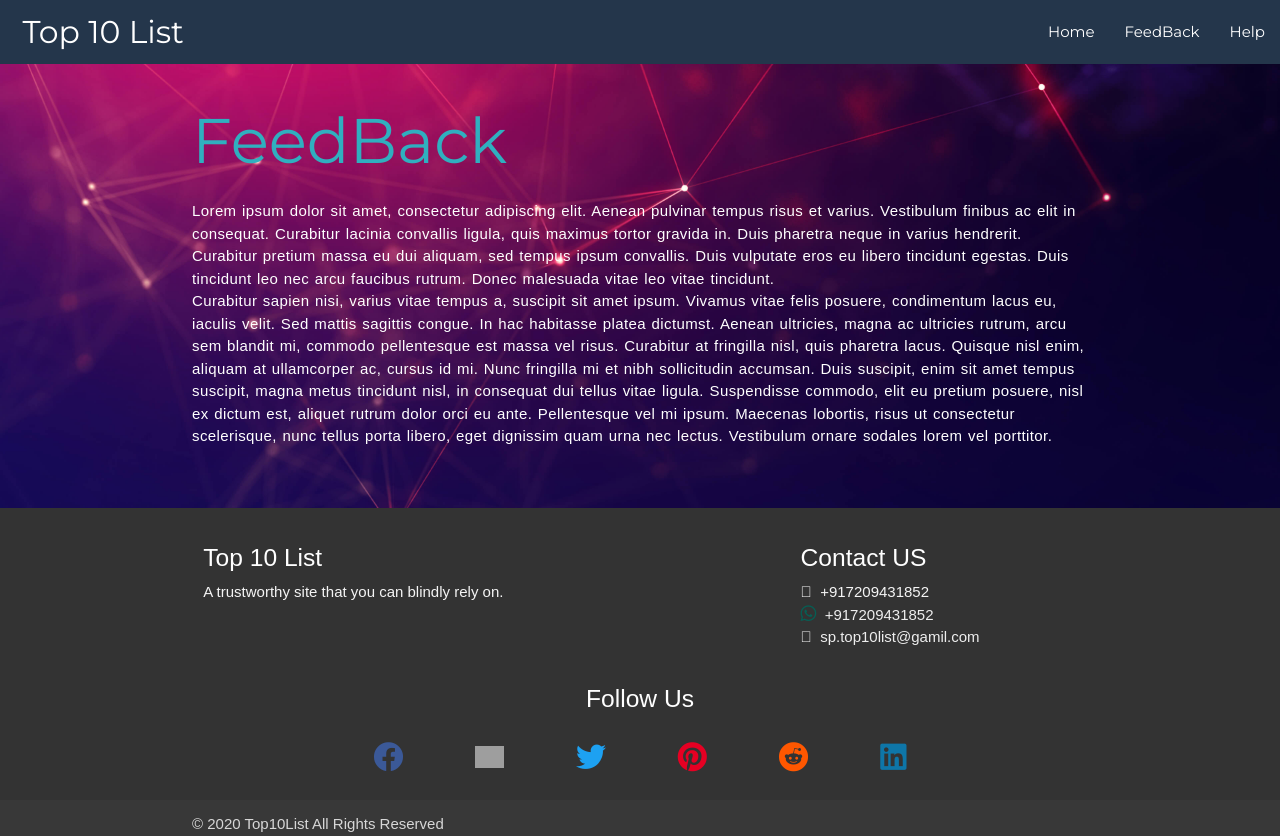
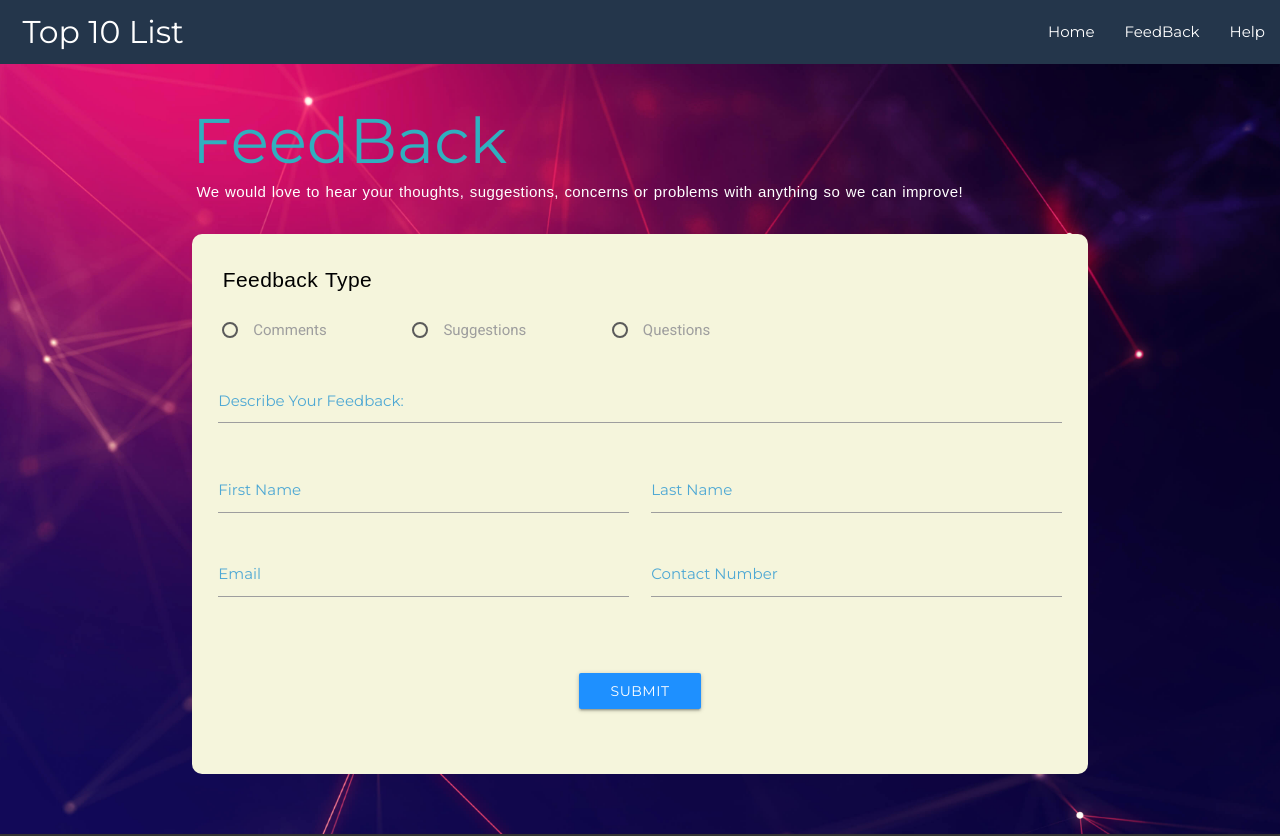
Before and after one commit to amankumar6/Top10List-React, a React (Create React App) app: page /feedback in a window 1280 px wide. Shown: the top 836 px of the page. Built offline with nearby package versions, Linux system fonts and the light colour scheme; grey boxes are pictures that could not be loaded; a web font is replaced by a local one.

Commit message:
chore: feedback form created

```diff
--- a/package.json
+++ b/package.json
@@ -1,5 +1,5 @@
 {
-  "homepage": "https://amankumar6.github.io/Top10List-React",
+  "homepage": "https://amankumar6.github.io/",
   "name": "top10list",
   "version": "0.1.0",
   "private": true,
--- a/src/components/pages/feedback.js
+++ b/src/components/pages/feedback.js
@@ -1,21 +1,74 @@
 import React, { Component } from 'react'
 import '../style/other.css'
 
-export class contact extends Component {
+export class feedback extends Component {
     render() {
         return (
             <div className="feedback">
                 <div className="container">
-                    <h1>FeedBack</h1>
+                    <h1>
+                        FeedBack
+                    </h1>
                     <p>
-                        Lorem ipsum dolor sit amet, consectetur adipiscing elit. Aenean pulvinar tempus risus et varius. Vestibulum finibus ac elit in consequat. Curabitur lacinia convallis ligula, quis maximus tortor gravida in. Duis pharetra neque in varius hendrerit. Curabitur pretium massa eu dui aliquam, sed tempus ipsum convallis. Duis vulputate eros eu libero tincidunt egestas. Duis tincidunt leo nec arcu faucibus rutrum. Donec malesuada vitae leo vitae tincidunt.
-                        <br/>
-                        Curabitur sapien nisi, varius vitae tempus a, suscipit sit amet ipsum. Vivamus vitae felis posuere, condimentum lacus eu, iaculis velit. Sed mattis sagittis congue. In hac habitasse platea dictumst. Aenean ultricies, magna ac ultricies rutrum, arcu sem blandit mi, commodo pellentesque est massa vel risus. Curabitur at fringilla nisl, quis pharetra lacus. Quisque nisl enim, aliquam at ullamcorper ac, cursus id mi. Nunc fringilla mi et nibh sollicitudin accumsan. Duis suscipit, enim sit amet tempus suscipit, magna metus tincidunt nisl, in consequat dui tellus vitae ligula. Suspendisse commodo, elit eu pretium posuere, nisl ex dictum est, aliquet rutrum dolor orci eu ante. Pellentesque vel mi ipsum. Maecenas lobortis, risus ut consectetur scelerisque, nunc tellus porta libero, eget dignissim quam urna nec lectus. Vestibulum ornare sodales lorem vel porttitor.
+                        We would love to hear your thoughts, suggestions, concerns or problems with anything so we can improve!
                     </p>
+                    <form action="#">
+                        <div className="row">
+                            <div className="col s12">
+                                <p>Feedback Type</p>
+                                <br/>
+                                <div className="col s12 m7 feedbackType">
+                                    <label>
+                                        <input name="group1" type="radio"/>
+                                        <span>Comments</span>
+                                    </label>
+                                    <label>
+                                        <input name="group1" type="radio" />
+                                        <span>Suggestions</span>
+                                    </label>
+                                    <label>
+                                        <input name="group1" type="radio" />
+                                        <span>Questions</span>
+                                    </label>
+                                </div>
+
+                            </div>
+                        </div>
+                        <div className="row">
+                            <div className="input-field col s12">
+                                <textarea id="describe" className="materialize-textarea"></textarea>
+                                <label for="describe">Describe Your Feedback:</label>
+                            </div>
+                            <div className="input-field col s6">
+                                <input id="first_name" type="text"/>
+                                <label for="first_name">First Name</label>
+                            </div>
+                            <div className="input-field col s6">
+                                <input id="last_name" type="text"/>
+                                <label for="last_name">Last Name</label>
+                            </div>
+                            <div className="input-field col s6">
+                                <input id="email" type="email" className="validate"/>
+                                <label for="email">Email</label>
+                                <span className="helper-text" data-error="Invalid Email ID" data-success=""></span>
+                            </div>
+                            <div className="input-field col s6">
+                                <input id="icon_contact" type="tel"/>
+                                <label for="icon_contact">Contact Number</label>
+                            </div>
+                        </div>
+                        <div className="row">
+                            <div className="input-field col s2 offset-s5">
+                                <button className="btn waves-effect waves-light" type="submit" name="action">Submit
+                                    <i className="material-icons right">send</i>
+                                </button>
+                            </div>
+                        </div>
+                    </form>
                 </div>
             </div>
         )
     }
 }
 
-export default contact
+export default feedback
--- a/src/components/pages/home.js
+++ b/src/components/pages/home.js
@@ -23,8 +23,8 @@ export class home extends Component {
                     </div>
                     <div className="nav-content">
                         <ul className="tabs tabs-transparent">
-                            <li className="tab"><a className="active" href="#anime">Anime</a></li>
-                            <li className="tab"><a href="#games">Games</a></li>
+                            <li className="tab"><a href="#anime">Anime</a></li>
+                            <li className="tab"><a className="active" href="#games">Games</a></li>
                             <li className="tab"><a href="#movies">Movies</a></li>
                             <li className="tab"><a href="#musicVideo">Music Video</a></li>
                             <li className="tab"><a href="#webSeries">Web Series</a></li>
--- a/src/components/style/other.css
+++ b/src/components/style/other.css
@@ -12,9 +12,13 @@
 }
 
 .help h1,
-.feedback h1{
-    font-family: 'Montserrat', sans-serif ;
+.feedback h1 {
+    font-family: 'Montserrat', sans-serif;
     color: #30afbf;
+}
+
+.feedback h1 {
+    margin-bottom: 0.4rem;
 }
 
 .help p,
@@ -24,3 +28,80 @@
     letter-spacing: 0.4px;
     word-spacing: 1px;
 }
+
+.feedback p {
+    padding-left: 0.3rem;
+}
+
+form {
+    margin-top: 2rem;
+    background-color: beige;
+    padding: 2rem 1rem;
+    border-radius: 10px;
+}
+
+form .row .col p {
+    color: black;
+    font-size: 1.4rem;
+}
+
+[type="radio"]:checked+span:after,
+[type="radio"].with-gap:checked+span:after {
+    background-color: #4ea8d4;
+}
+
+[type="radio"]:checked+span:after,
+[type="radio"].with-gap:checked+span:before,
+[type="radio"].with-gap:checked+span:after {
+    border: 2px solid #4ea8d4;
+}
+
+
+.feedbackType {
+    color: black;
+    display: flex;
+    justify-content: space-between;
+    align-items: center;
+    padding: 0 !important;
+}
+
+input,
+textarea {
+    color: black;
+    font-family: muli, sans-serif;
+}
+
+.input-field label,
+.materialize-textarea label {
+    color: #4ea8d4 !important;
+    font-family: 'Montserrat', sans-serif !important;
+}
+
+.input-field input[type=text]:focus+label,
+.materialize-textarea input[type=text]:focus+label {
+    color: #4ea8d4 !important;
+}
+
+.input-field input[type=text]:focus,
+.input-field input[type=email]:focus,
+.input-field input[type=tel]:focus,
+.materialize-textarea:focus {
+    border-bottom: 1px solid #4ea8d4 !important;
+    box-shadow: 0 1px 0 0 #4ea8d4 !important;
+}
+
+.input-field input[type=email].valid {
+    border-bottom: 1px solid #4ea8d4 !important;
+    box-shadow: 0 1px 0 0 #4ea8d4 !important;
+}
+
+.btn {
+    background: dodgerblue;
+    font-family: 'Montserrat', sans-serif !important;
+}
+
+.btn:hover {
+    background: rgba(30, 144, 255, 0.85);
+    -webkit-box-shadow: 0 2px 2px 0 rgba(0, 0, 0, 0.14), 0 3px 1px -2px rgba(0, 0, 0, 0.12), 0 1px 5px 0 rgba(0, 0, 0, 0.2);
+    box-shadow: 0 2px 2px 0 rgba(0, 0, 0, 0.14), 0 3px 1px -2px rgba(0, 0, 0, 0.12), 0 1px 5px 0 rgba(0, 0, 0, 0.2);
+}
```
